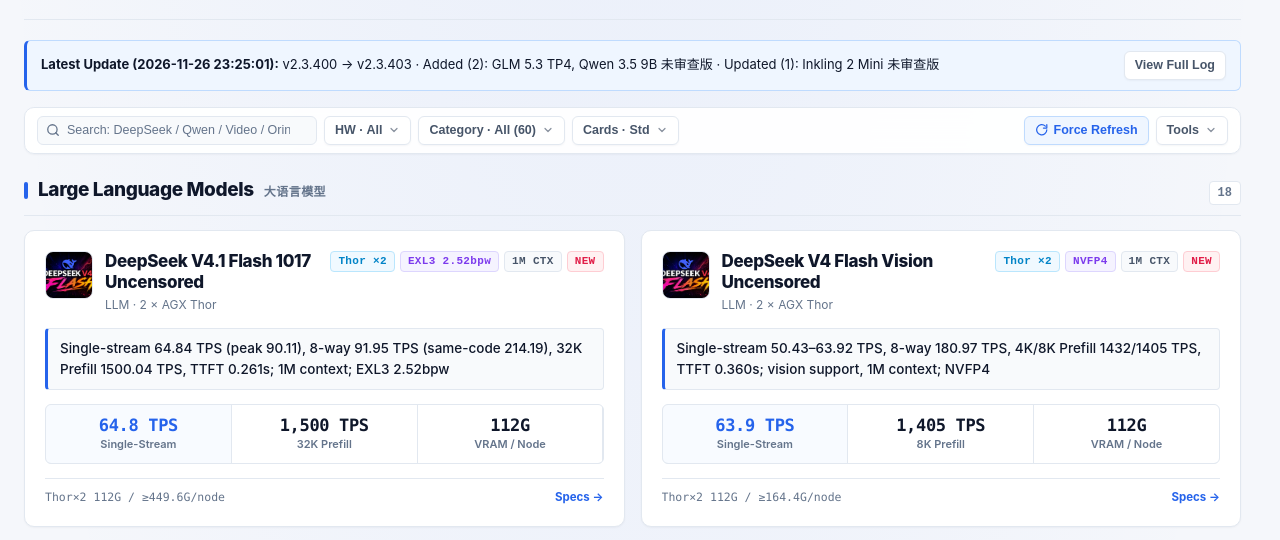
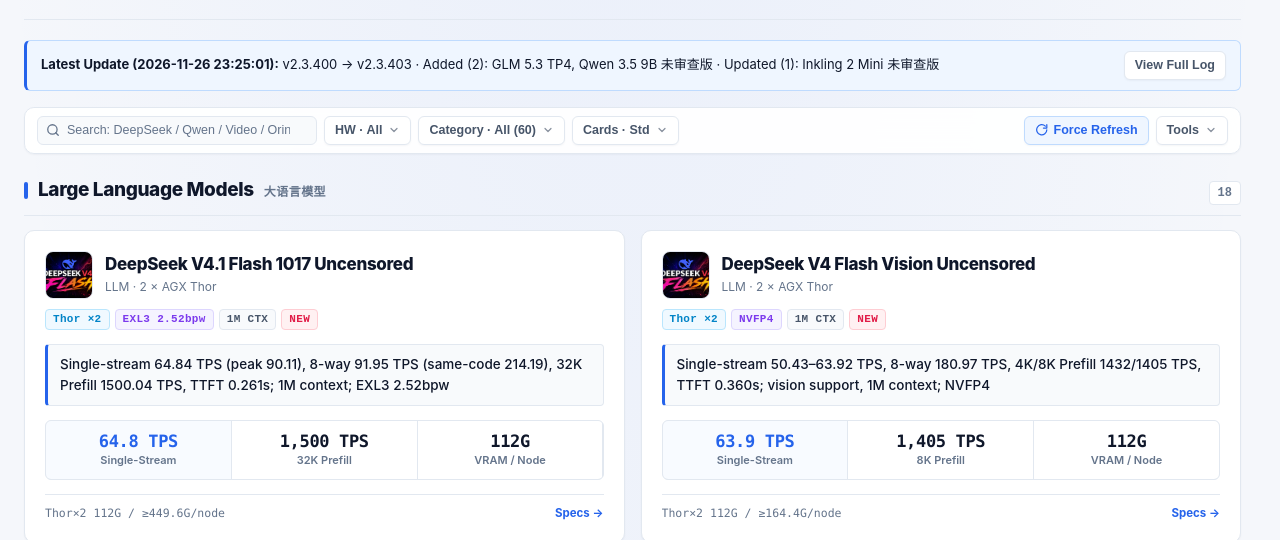
Before and after one commit to lcmdcloud/lcmdcloud.github.io, a plain HTML site: page model-store/index.html in a window 1280 px wide. Shown: the part 212-752 px from the top of the page. Drawn offline with Linux system fonts and the light colour scheme.

Commit message:
fix: prevent card title vertical wrapping and normalize long precision badges

```diff
--- a/model-store/index.html
+++ b/model-store/index.html
@@ -952,16 +952,16 @@
 
     .card-top {
       display: flex;
-      align-items: flex-start;
-      justify-content: space-between;
-      gap: 12px;
+      flex-direction: column;
+      gap: 10px;
     }
 
     .card-id {
       display: flex;
-      align-items: flex-start;
+      align-items: center;
       gap: 12px;
       min-width: 0;
+      width: 100%;
     }
 
     .card-thumb {
@@ -989,16 +989,20 @@
     }
     .card-thumb.contain img { object-fit: contain; }
 
-    .card-titles { min-width: 0; }
+    .card-titles {
+      flex: 1;
+      min-width: 0;
+    }
 
     .card-title {
       margin: 0;
       font-size: var(--fs-title);
       font-weight: 800;
       letter-spacing: -0.02em;
-      line-height: 1.25;
+      line-height: 1.3;
       color: var(--ink);
-      word-break: break-word;
+      word-break: keep-all;
+      overflow-wrap: anywhere;
     }
 
     .card-sub {
@@ -1014,9 +1018,10 @@
     .badges {
       display: flex;
       flex-wrap: wrap;
-      justify-content: flex-end;
+      justify-content: flex-start;
+      align-items: center;
       gap: 5px;
-      flex-shrink: 0;
+      max-width: 100%;
     }
 
     .badge {
@@ -1028,6 +1033,9 @@
       letter-spacing: 0.03em;
       white-space: nowrap;
       line-height: 1.2;
+      max-width: 100%;
+      overflow: hidden;
+      text-overflow: ellipsis;
     }
 
     .badge.thor  { background: var(--blue-soft);  color: var(--blue);  border: 1px solid var(--blue-line); }
```
Also changed, not shown: materials/manifest.json, model-store/data.json.
